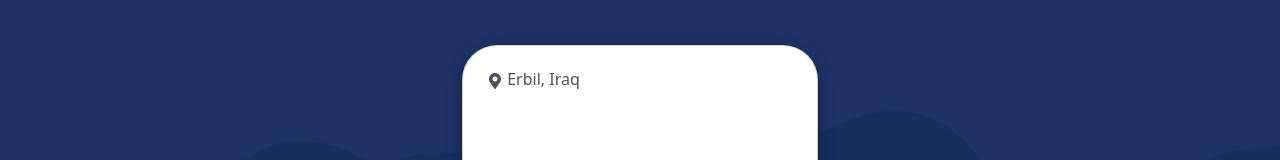
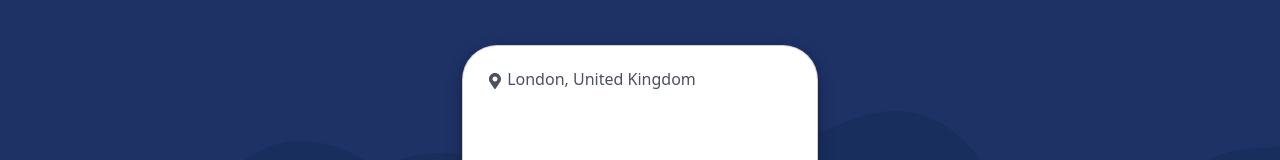
Before and after one commit to Muhammadkadhim/weather-app, a React (Create React App) app: page / in a window 1280 px wide. Shown: the part 268-428 px from the top of the page. Built offline with nearby package versions, Linux system fonts and the light colour scheme; no server answers.

Commit message:
changed startup location

```diff
--- a/src/App.js
+++ b/src/App.js
@@ -4,8 +4,8 @@ import { FaWind, FaMapMarkerAlt } from "react-icons/fa";
 
 function App() {
     const [input, setInput] = useState("");
-    const [cityName, setCityName] = useState("Erbil");
-    const [countryName, setCountryName] = useState("Iraq");
+    const [cityName, setCityName] = useState("London");
+    const [countryName, setCountryName] = useState("United Kingdom");
     const [localTime, setLocalTime] = useState("");
     const [temp, setTemp] = useState("");
     const [condition, setCondition] = useState("");
```
